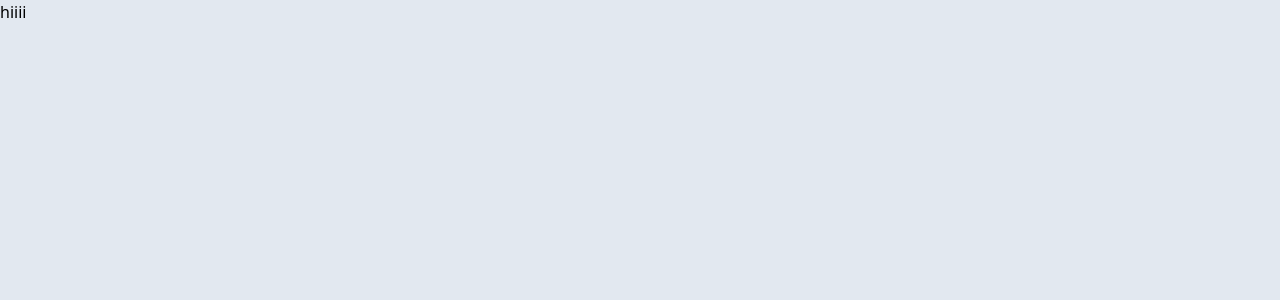
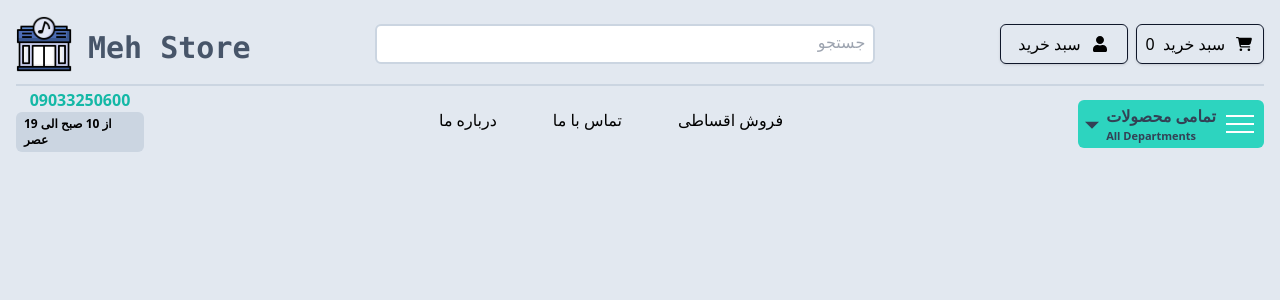
Before and after one commit to Mehtalllll/instrument-store, a Next.js app: page / in a window 1280 px wide. Shown: the top 300 px of the page. Built offline with nearby package versions, Linux system fonts and the light colour scheme.

Commit message:
header ui

```diff
--- a/app/page.tsx
+++ b/app/page.tsx
@@ -1,5 +1,51 @@
-import Image from 'next/image';
+import Button from '@/components/Button';
+import { FaCartShopping } from 'react-icons/fa6';
+import { FaUser } from 'react-icons/fa';
+import Hamburger from '@/components/Hamburger';
 
 export default function Home() {
-  return <div>hiiii</div>;
+  return (
+    <main className="container mx-auto flex flex-col justify-center p-4">
+      <section className="flex flex-row justify-between items-center w-full">
+        <div className=" gap-x-4 flex flex-row justify-center items-center ">
+          <img src="./music-shop.png" alt="Meh store icon" className="w-14" />
+          <p className="text-3xl font-bold font-mono text-slate-600 pt-2">
+            Meh Store
+          </p>
+        </div>
+        <input
+          type="text"
+          placeholder="جستجو"
+          className="placeholder:text-right w-[500px] mx-10 rounded-md border-2 px-2 pb-1 h-10 border-slate-300"
+        />
+        <div className="flex flex-row gap-x-2">
+          <Button text="سبد خرید" img={<FaUser />} />
+          <Button text="سبد خرید" img={<FaCartShopping />} number={0} />
+        </div>
+      </section>
+      <hr className="border border-slate-300 mt-3" />
+      <section className="flex flex-row pt-3  justify-between items-center w-full h-14">
+        <div className="w-full max-w-32 flex  items-center flex-col ">
+          <p className="text-teal-500 font-semibold"> 09033250600</p>
+          <p className="bg-slate-300 rounded-md text-xs font-semibold py-1 px-2">
+            از 10 صبح الی 19 عصر
+          </p>
+        </div>
+        <div className="w-full max-w-[400px] flex justify-around ">
+          <p className="hover:underline cursor-pointer hover:text-teal-600">
+            درباره ما
+          </p>
+          <p className="hover:underline cursor-pointer hover:text-teal-600">
+            تماس با ما
+          </p>
+          <p className="hover:underline cursor-pointer hover:text-teal-600">
+            فروش اقساطی{' '}
+          </p>
+        </div>
+        <div className="w-full max-w-fit h-10 ">
+          <Hamburger />
+        </div>
+      </section>
+    </main>
+  );
 }
--- a/components/Button.tsx
+++ b/components/Button.tsx
@@ -1,8 +1,7 @@
 import { ClassNames } from '@/utils/classname-join';
-import { number } from 'zod';
 
 interface IButton {
-  img?: string;
+  img?: any;
   text: string;
   number?: number;
   classname?: string;
@@ -12,7 +11,7 @@ const Button: React.FC<IButton> = ({ img, text, number, classname }) => {
     <main>
       <button
         className={ClassNames(
-          'border-2 border-slate-900 flex flex-row  w-32 h-10',
+          'border shadow border-slate-900 flex flex-row justify-center items-center gap-x-2  w-32 h-10 rounded-md',
           `${classname}`,
         )}
       >
@@ -22,7 +21,9 @@ const Button: React.FC<IButton> = ({ img, text, number, classname }) => {
           </p>
         )}
         <p className="w-3/6 h-full flex items-center justify-center">{text}</p>
-        {img && <img src={img} className="w-2/6 h-full" />}
+        {img && (
+          <div className="w-1/6 flex justify-center text-center "> {img}</div>
+        )}
       </button>
     </main>
   );
--- /dev/null
+++ b/components/Hamburger.tsx
@@ -0,0 +1,45 @@
+'use client';
+
+import Hamburger from 'hamburger-react';
+import { RiArrowDownSFill } from 'react-icons/ri';
+import React from 'react';
+import { ClassNames } from '@/utils/classname-join';
+
+export default function HamburgerMenu() {
+  const [isOpen, setisOpen] = React.useState<boolean>(false);
+  return (
+    <main className=" w-fit flex flex-col">
+      <div
+        onClick={() => setisOpen(!isOpen)}
+        className={ClassNames(
+          ' bg-teal-400 w-full rounded-md max-w-[265px] cursor-pointer',
+          ' flex flex-col justify-between items-stretch hover:bg-emerald-300 h-fit',
+          `${!!isOpen && 'rounded-b-none'}`,
+        )}
+      >
+        <div className="flex flex-row items-center justify-between">
+          <RiArrowDownSFill className="w-7 h-7 text-slate-700 hover:text-black" />
+          <div>
+            <p className="text-slate-700 font-semibold ">تمامی محصولات</p>
+            <p className="text-[11px] font-bold text-slate-700 ">
+              All Departments
+            </p>
+          </div>
+          <Hamburger
+            size={28}
+            toggle={setisOpen}
+            toggled={isOpen}
+            color="white"
+          />
+        </div>
+      </div>
+      {isOpen && (
+        <div className="bg-teal-400 w-full rounded-b-md">
+          <p>گیتار</p>
+          <p>پیانو</p>
+          <p>سه تار</p>
+        </div>
+      )}
+    </main>
+  );
+}
--- a/package.json
+++ b/package.json
@@ -11,6 +11,7 @@
   "dependencies": {
     "@reduxjs/toolkit": "^2.3.0",
     "axios": "^1.7.8",
+    "hamburger-react": "^2.5.1",
     "next": "15.0.3",
     "react": "19.0.0-rc-66855b96-20241106",
     "react-dom": "19.0.0-rc-66855b96-20241106",
```
Also changed, not shown: 1 other file (tests, documents, lock files or other folders).
